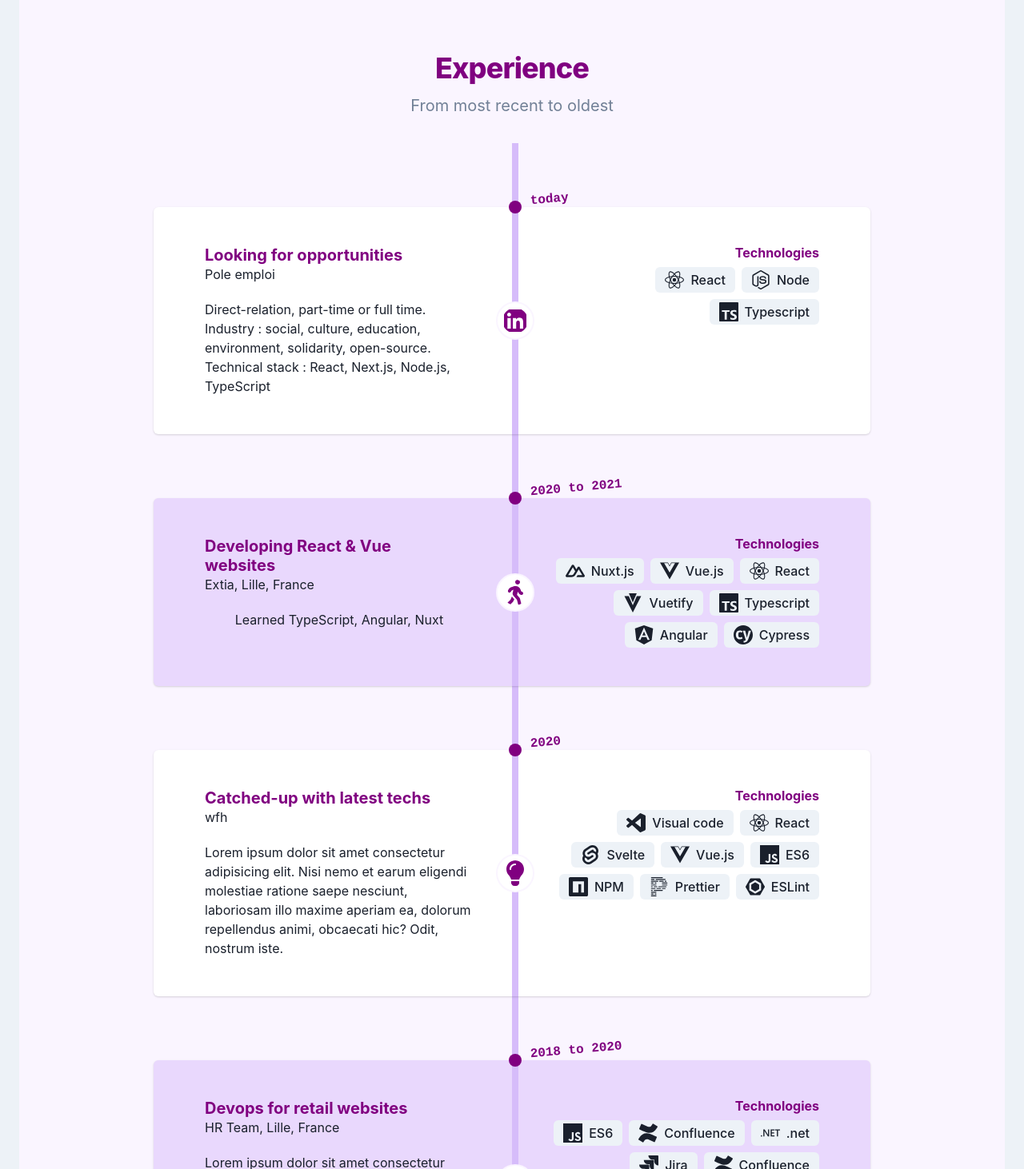
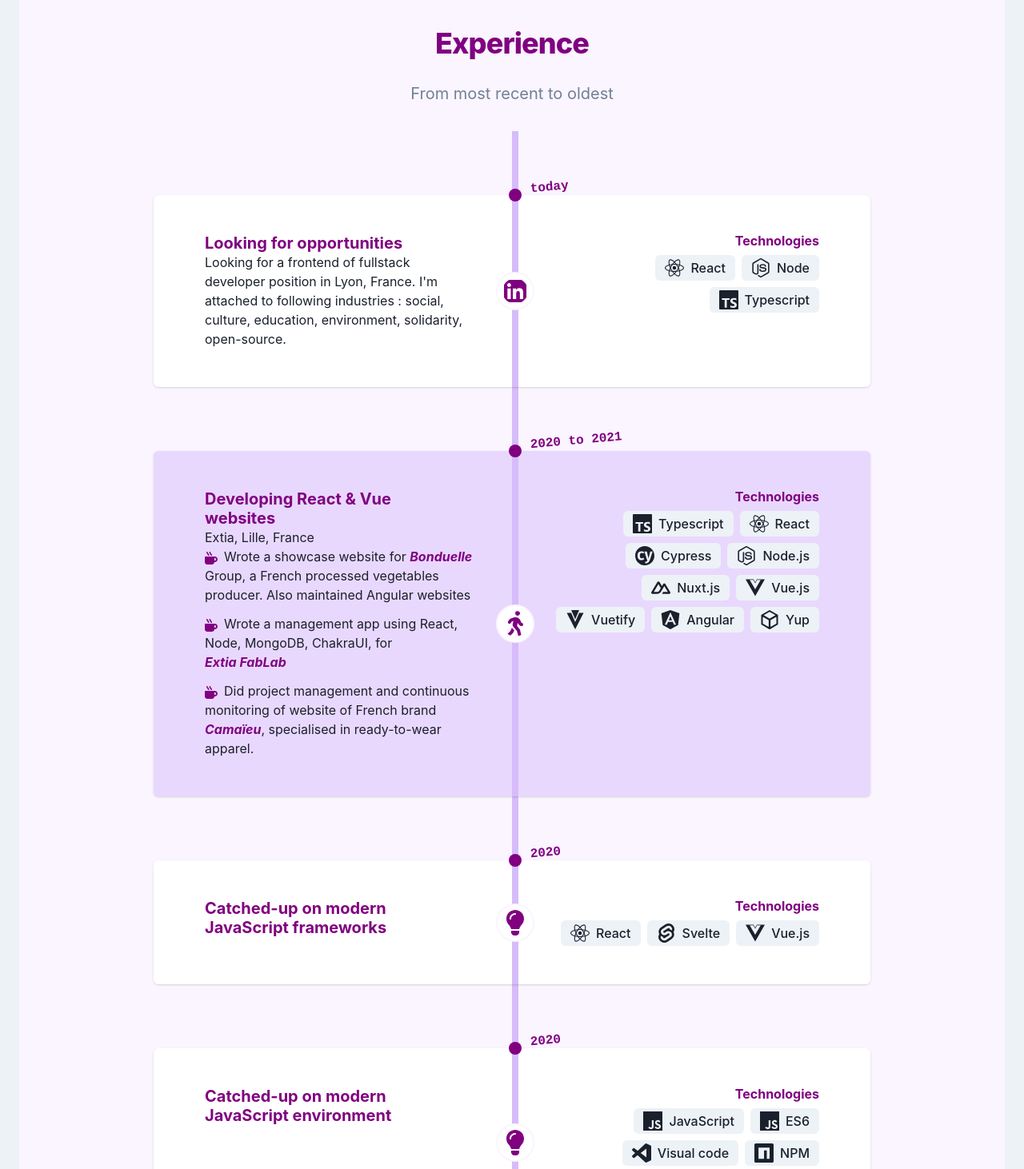
Before and after one commit to alpliar/portfolio, a Next.js app: page /experience in a window 1280 px wide. Shown: the part 208-1670 px from the top of the page at 80% size. Built offline with nearby package versions, Linux system fonts and the light colour scheme.

Commit message:
style: update texts and header

```diff
--- a/components/TimeLineEvent.tsx
+++ b/components/TimeLineEvent.tsx
@@ -5,13 +5,19 @@ import {
   HeadingProps,
   Icon,
   IconProps,
+  UnorderedList,
+  ListItem,
   SimpleGrid,
   SimpleGridProps,
   Stack,
   Text,
   TextProps,
+  ListIcon,
+  List,
+  Highlight,
 } from "@chakra-ui/react";
 import React from "react";
+import { MdCheckCircle } from "react-icons/md";
 import { TimelineData } from "../models/TimelineData.model";
 import Technologies from "./Technologies";
 
@@ -70,7 +76,7 @@ const TimeLineEvent: React.FC<Props> = ({ event, isEven }) => {
     maxWidth: { base: "xs", sm: "sm", md: "container.md" },
     margin: "auto",
     columns: { base: 1, md: 2 },
-    gap: { base: 3, md: iconSize * 2 },
+    gap: { base: 8, md: iconSize * 2 },
   };
 
   const technologiesStyle = {
@@ -86,21 +92,37 @@ const TimeLineEvent: React.FC<Props> = ({ event, isEven }) => {
             <Text {...dateStyle}>{date}</Text>
             <Icon as={logo} {...iconStyle} />
           </Stack>
-          <Flex gap={2}>
-            <Box>
-              <Heading {...positionStyle}>{position}</Heading>
-              <Text>{company}</Text>
-            </Box>
-          </Flex>
+
+          <Box>
+            <Heading {...positionStyle}>{position}</Heading>
+            <Text>{company}</Text>
+          </Box>
 
           {description && (
-            <Text
-              marginTop={{ base: 3, md: 5 }}
-              maxWidth={{ md: 96, lg: "inherit" }}
-              marginX="auto"
-            >
-              {description}
-            </Text>
+            <Text maxWidth={{ md: 96, lg: "inherit" }}>{description}</Text>
+          )}
+
+          {event.steps?.length && (
+            <List spacing={3}>
+              {event.steps.map((step, index) => (
+                <ListItem flexDirection="column" key={index}>
+                  <ListIcon as={step.logo} color="primary" />
+                  <Highlight
+                    query={step.company}
+                    styles={{
+                      color: "primary",
+                      fontWeight: "bold",
+                      fontStyle: "italic",
+                      // px: "1",
+                      // py: "1",
+                      // bg: "primary",
+                    }}
+                  >
+                    {step.description}
+                  </Highlight>
+                </ListItem>
+              ))}
+            </List>
           )}
         </Stack>
         {technologies && (
--- a/data/timeline.data.tsx
+++ b/data/timeline.data.tsx
@@ -21,10 +21,10 @@ const timelineData: Timeline = [
     color: recentEventColor,
     date: "Today",
     position: "Looking for opportunities",
-    company: "Pole emploi",
+    company: "",
     technologies: ["React", "Node", "Typescript"],
     description:
-      "Direct-relation, part-time or full time. Industry : social, culture, education, environment, solidarity, open-source. Technical stack : React, Next.js, Node.js, TypeScript",
+      "Looking for a frontend of fullstack developer position in Lyon, France. I'm attached to following industries : social, culture, education, environment, solidarity, open-source.",
   },
   {
     logo: jobIcon,
@@ -33,15 +33,20 @@ const timelineData: Timeline = [
     date: "2020 to 2021",
     position: "Developing React & Vue websites",
     company: "Extia, Lille, France",
-    description: "Learned TypeScript, Angular, Nuxt",
+    description: "",
+    // description: `
+    // For Bonduelle Group, a French processed vegetables producer.
+    // Development from scratch of a B2C showcase website + maintenance of Angular websites`,
     technologies: [
+      "Typescript",
+      "React",
+      "Cypress",
+      "Node.js",
       "Nuxt.js",
       "Vue.js",
-      "React",
       "Vuetify",
-      "Typescript",
       "Angular",
-      "Cypress",
+      "Yup",
     ],
     steps: [
       {
@@ -50,15 +55,17 @@ const timelineData: Timeline = [
         date: "2021",
         position: "Nuxt/Vue developer",
         company: "Bonduelle",
-        description: "",
+        description:
+          "Wrote a showcase website for Bonduelle Group, a French processed vegetables producer. Also maintained Angular websites",
       },
       {
         logo: missionIcon,
         color: extiaColors,
         date: "2021",
         position: "React Developer",
-        company: "Extia",
-        description: "",
+        company: "Extia Fablab",
+        description:
+          "Wrote a management app using React, Node, MongoDB, ChakraUI, for Extia FabLab",
       },
       {
         logo: missionIcon,
@@ -66,7 +73,8 @@ const timelineData: Timeline = [
         date: "2020",
         position: "Frontend engineer",
         company: "Camaïeu",
-        description: "",
+        description:
+          "Did project management and continuous monitoring of website of French brand Camaïeu, specialised in ready-to-wear apparel.",
       },
     ],
   },
@@ -74,16 +82,22 @@ const timelineData: Timeline = [
     logo: FaLightbulb,
     color: hrTeamColors,
     date: "2020",
-    position: "Catched-up with latest techs",
-    company: "wfh",
-    description:
-      "Lorem ipsum dolor sit amet consectetur adipisicing elit. Nisi nemo et earum eligendi molestiae ratione saepe nesciunt, laboriosam illo maxime aperiam ea, dolorum repellendus animi, obcaecati hic? Odit, nostrum iste.",
+    position: "Catched-up on modern JavaScript frameworks",
+    company: "",
+    description: "",
+    technologies: ["React", "Svelte", "Vue.js"],
+  },
+  {
+    logo: FaLightbulb,
+    color: extiaColors,
+    date: "2020",
+    position: "Catched-up on modern JavaScript environment",
+    company: "",
+    description: "",
     technologies: [
+      "JavaScript",
+      "ES6",
       "Visual code",
-      "React",
-      "Svelte",
-      "Vue.js",
-      "ES6",
       "NPM",
       "Prettier",
       "ESLint",
@@ -96,17 +110,17 @@ const timelineData: Timeline = [
     date: "2018 to 2020",
     position: "Devops for retail websites",
     company: "HR Team, Lille, France",
-    description:
-      "Lorem ipsum dolor sit amet consectetur adipisicing elit. Nisi nemo et earum eligendi molestiae ratione saepe nesciunt, laboriosam illo maxime aperiam ea, dolorum repellendus animi, obcaecati hic? Odit, nostrum iste.",
-
+    description: "",
     technologies: [
       "ES6",
-      "Confluence",
-      ".net",
+      "C#",
+      "PostgreSQL",
+      "WebExtensions",
+      "GTM",
+      "TagCommander",
+      "A/B Tasty",
       "Jira",
       "Confluence",
-      "GTM",
-      "TagCommander",
     ],
     steps: [
       {
@@ -115,8 +129,8 @@ const timelineData: Timeline = [
         date: "2018 to 2020",
         position: "Technical project manager",
         company: "La Redoute",
-        description: "",
-        technologies: ["PostgreSQL"],
+        description:
+          "Wrote JavaScript code, assumed project management and continuous monitoring of 11 websites, for the French brand La Redoute, specialised in ready-to-wear apparel and stylish home décor.",
       },
       {
         logo: missionIcon,
@@ -124,7 +138,8 @@ const timelineData: Timeline = [
         date: "2020",
         position: "Software engineer",
         company: "Leroy Merlin",
-        description: "",
+        description:
+          "Project management and tier 3 support, for the leading doityourself company in Europe : Leroy Merlin",
       },
     ],
   },
@@ -135,8 +150,7 @@ const timelineData: Timeline = [
     date: "2010 to 2018",
     position: "Developping and debugging of JS and native apps",
     company: "Gfi world, Lille, France",
-    description:
-      "Lorem ipsum dolor sit amet consectetur adipisicing elit. Nisi nemo et earum eligendi molestiae ratione saepe nesciunt, laboriosam illo maxime aperiam ea, dolorum repellendus animi, obcaecati hic? Odit, nostrum iste.",
+    description: "",
     technologies: ["Jira", "Java", "JavaScript", "NSDK"],
     steps: [
       {
@@ -145,7 +159,8 @@ const timelineData: Timeline = [
         date: "2014 to 2017",
         position: "Technical support engineer",
         company: "Decathlon",
-        description: "",
+        description:
+          "Continuous monitoring of 13 websites, for Decathlon, the world's largest sporting goods retailer.",
         technologies: ["Jira", "Java", "JavaScript"],
       },
       {
@@ -154,7 +169,8 @@ const timelineData: Timeline = [
         date: "2010 to 2014",
         position: "Software engineer",
         company: "BPCE Group",
-        description: "",
+        description:
+          "Set-up of an outsourced service center for BPCE group, in order to handle maintenance of banking softwares",
       },
     ],
   },
@@ -164,9 +180,7 @@ const timelineData: Timeline = [
     date: "2008 to 2009",
     position: "Developing management software for banks & insurances",
     company: "Nat System, Paris, France",
-    description:
-      "Lorem ipsum dolor sit amet consectetur adipisicing elit. Nisi nemo et earum eligendi molestiae ratione saepe nesciunt, laboriosam illo maxime aperiam ea, dolorum repellendus animi, obcaecati hic? Odit, nostrum iste.",
-
+    description: "",
     technologies: ["NDSK", "NatStar"],
     steps: [
       {
@@ -175,15 +189,17 @@ const timelineData: Timeline = [
         date: "2009",
         position: "Software engineer",
         company: "MAAF Assurances",
-        description: "",
+        description:
+          "Wrote management softwares for MAAF Assurances insurance company",
       },
       {
         logo: missionIcon,
         color: natSysColors,
         date: "2008",
         position: "Software engineer",
-        company: "BPCE Group / Natixis Garanties",
-        description: "",
+        company: "Natixis Garanties",
+        description:
+          "Wrote management softwares for Natixis Garanties (BPCE Group)",
       },
     ],
   },
@@ -193,13 +209,13 @@ const timelineData: Timeline = [
     date: "2007",
     position: "Bachelor of Technology",
     company: "Université Paris Cité, Champs-sur-Marne, France",
-    description:
-      "Lorem ipsum dolor sit amet consectetur adipisicing elit. Nisi nemo et earum eligendi molestiae ratione saepe nesciunt, laboriosam illo maxime aperiam ea, dolorum repellendus animi, obcaecati hic? Odit, nostrum iste.",
+    description: "",
     technologies: [
       "C++",
       "Java",
       "JavaScript",
       "PHP",
+      "MySQL",
       "HTML",
       "CSS",
       "Visual Basic",
@@ -210,10 +226,10 @@ const timelineData: Timeline = [
     color: studyColor,
     date: "before 2005",
     position: "Debut",
-    company: "Amstrad CPC 6128+",
+    company: "",
     description:
-      "Lorem ipsum dolor sit amet consectetur adipisicing elit. Nisi nemo et earum eligendi molestiae ratione saepe nesciunt, laboriosam illo maxime aperiam ea, dolorum repellendus animi, obcaecati hic? Odit, nostrum iste.",
-    technologies: ["Basic", "HTML", "CSS", "JavaScript"],
+      "Fun fact, my very first time with code was BASIC language on Amstrad CPC 6128+ (released in 1990) and Texas Instruments TI83+ calculator.",
+    technologies: ["Basic", "TI-Basic", "HTML", "CSS", "JavaScript"],
   },
 ];
 
--- a/layouts/HeaderLinks.tsx
+++ b/layouts/HeaderLinks.tsx
@@ -9,7 +9,10 @@ type HeaderLinkProps = {
 
 const HeaderLink: React.FC<HeaderLinkProps> = ({ href, children }) => (
   <WrapItem>
-    <Badge fontSize="md" colorScheme={useColorModeValue("purple", "cyan")}>
+    <Badge
+      fontSize={{ base: "xl", lg: "md" }}
+      colorScheme={useColorModeValue("purple", "cyan")}
+    >
       <Link href={href}>{children}</Link>
     </Badge>
   </WrapItem>
--- a/layouts/PageLayout.tsx
+++ b/layouts/PageLayout.tsx
@@ -41,11 +41,16 @@ const PageLayout: React.FC<PageLayoutProps> = ({
     maxW: "7xl",
     margin: "auto",
     align: "center",
-    padding: {
-      base: 3,
-      sm: 6,
-      md: 16,
-      xl: 24,
+    paddingY: {
+      base: 8,
+      md: 12,
+      xl: 16,
+    },
+    paddingX: {
+      base: 4,
+      sm: 8,
+      md: 12,
+      xl: 16,
     },
     marginY: 8,
     transition: "all ease-in-out 0.2s",
@@ -64,7 +69,8 @@ const PageLayout: React.FC<PageLayoutProps> = ({
 
   const subtitleStyle: TextProps = {
     mt: 4,
-    maxW: "2xl",
+    paddingX: 8,
+    maxW: "xl",
     fontSize: "xl",
     color: "discrete",
   };
@@ -72,7 +78,7 @@ const PageLayout: React.FC<PageLayoutProps> = ({
   return (
     <>
       <Head>
-        <title>{`AP | ${tabName || title}`}</title>
+        <title>{`Alexandre's ${tabName || title.toLocaleLowerCase()}`}</title>
         <meta name="description" content="Alexandre's portfolio" />
         <meta name="viewport" content="width=device-width, initial-scale=1" />
         <link rel="icon" href="/favicon.ico" />
@@ -82,9 +88,9 @@ const PageLayout: React.FC<PageLayoutProps> = ({
         <Stack {...paperStyle}>
           <Header start={<PageHeaderLogo />} end={<PageHeaderEnd />} />
           <Center>
-            <Divider maxW={64} />
+            <Divider w={64} borderWidth={1} borderColor="currentColor" />
           </Center>
-          <Flex direction="column" align="center">
+          <Flex direction="column" align="center" gap={4}>
             <Heading {...titleStyle}>{title}</Heading>
             <Text {...subtitleStyle}>{subtitle}</Text>
           </Flex>
--- a/pages/index.tsx
+++ b/pages/index.tsx
@@ -1,7 +1,6 @@
-import { SimpleGrid, Text } from "@chakra-ui/react";
+import { SimpleGrid } from "@chakra-ui/react";
 import { MdSettingsAccessibility } from "react-icons/md";
 import { SiJavascript, SiNpm, SiReact, SiTestinglibrary } from "react-icons/si";
-import Feature from "../components/Feature";
 import PageLayout from "../layouts/PageLayout";
 import SingleFeature from "../layouts/SingleFeature";
 
--- a/pages/projects.tsx
+++ b/pages/projects.tsx
@@ -16,8 +16,7 @@ const ProjectsPage: React.FC<Props> = ({}) => {
     <>
       <PageLayout
         title="Projects"
-        subtitle="Lorem ipsum, dolor sit amet consectetur adipisicing elit. Maiores
-        impedit perferendis suscipit"
+        subtitle="Some recent projects i wanted to share"
       >
         <SimpleGrid columns={{ base: 1, lg: 2 }} gap={8}>
           {projectsData.map((project, index) => (
--- a/pages/skills.tsx
+++ b/pages/skills.tsx
@@ -18,11 +18,7 @@ const SkillsPage: React.FC<Props> = ({}) => {
   const colorScheme = useColorModeValue("purple", "cyan");
 
   return (
-    <PageLayout
-      title="Skills"
-      subtitle="Lorem ipsum, dolor sit amet consectetur adipisicing elit. Maiores
-        impedit perferendis suscipit"
-    >
+    <PageLayout title="Skills" subtitle="">
       <SimpleGrid columns={{ base: 1, md: 2, xl: 3 }} gap={8}>
         {skillsData.map((skill, sIndex) => {
           const { title, icon, text, highlights } = skill;
```
Also changed, not shown: data/projects.data.tsx (+11 -6 lines).
